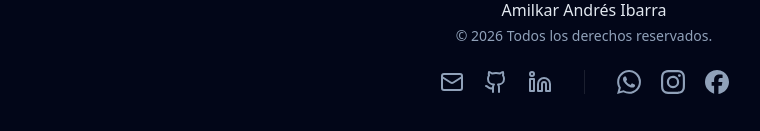
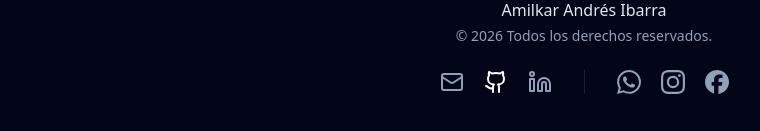
Before and after one commit to Andres0210/amilkar-dev, a Next.js app: page / in a window 1280 px wide. Shown: the part 1708-1839 px from the top of the page, without its empty margins (56-816 px from the left). Built offline with nearby package versions, Linux system fonts and the light colour scheme.

Commit message:
change color github dark mode

```diff
--- a/components/Footer.tsx
+++ b/components/Footer.tsx
@@ -17,11 +17,11 @@ export default function Footer() {
         <div className="flex flex-row items-center gap-6">
           {/* Grupo profesional */}
           <div className="flex gap-5 items-center">
-            <Link href="mailto:ing_amilkar@hotmail.com.com" aria-label="Correo">
+            <Link href="mailto:ing_amilkar@hotmail.com" aria-label="Correo">
               <Mail className="h-6 w-6 md:hover:text-red-500 md:text-current text-red-500 transition-colors duration-300" />
             </Link>
             <Link href="https://github.com/Andres0210" target="_blank" aria-label="GitHub">
-              <Github className="h-6 w-6 md:hover:text-black md:text-current text-black dark:hover:text-white transition-colors duration-300" />
+              <Github className="h-6 w-6 md:hover:text-black md:text-current text-black md:dark:hover:text-white dark:text-white transition-colors duration-300" />
             </Link>
             <Link href="https://www.linkedin.com/in/amilcar-ibarra-221b98115/" target="_blank" aria-label="LinkedIn">
               <Linkedin className="h-6 w-6 md:hover:text-blue-600 md:text-current text-blue-600 md:dark:hover:text-blue-400 transition-colors duration-300" />
```
